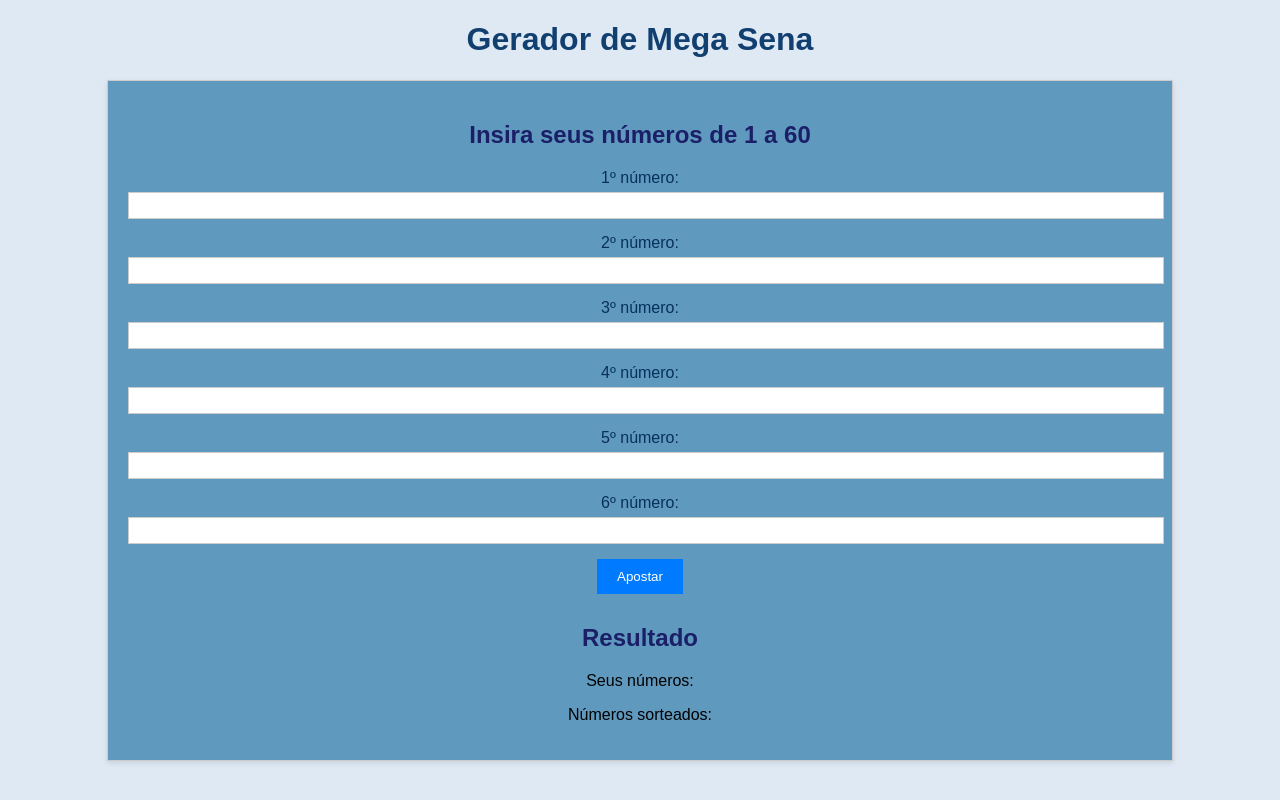
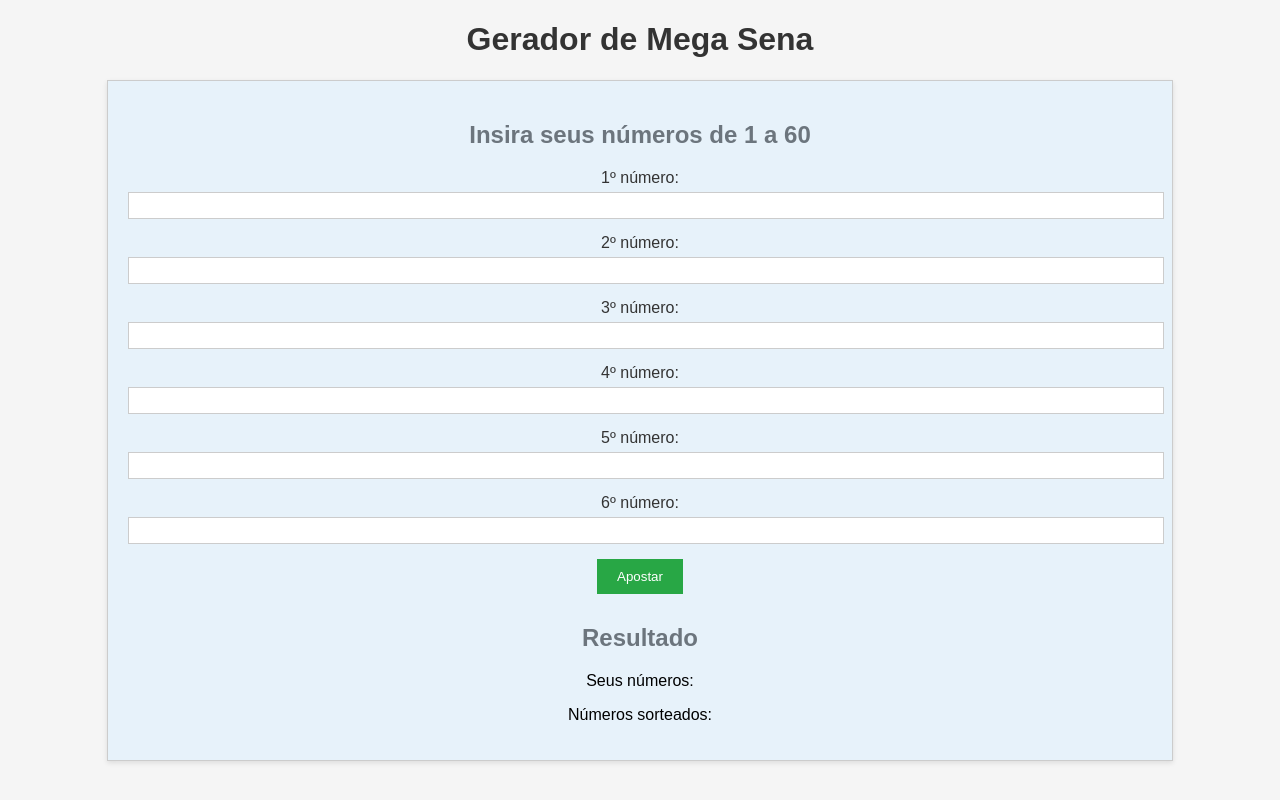
Before and after one commit to Morpheusmmt/N683-MAIDA, a plain HTML site: page N683.html in a window 1280 px wide. Drawn offline with Linux system fonts and the light colour scheme.

Commit message:
Update N683.html
mudança css

```diff
--- a/N683.html
+++ b/N683.html
@@ -115,13 +115,12 @@ formulario.addEventListener('submit', function (evento) {
     alert('Infelizmente, você não acertou nenhum número e continua sem dinheiro.');
   }
 });
-
 </script>
 <style>
   body {
   font-family: sans-serif;
   text-align: center;
-  background-color: #dfe9f3;
+  background-color: #f5f5f5;
   margin: 0;
 }
 
@@ -130,16 +129,16 @@ formulario.addEventListener('submit', function (evento) {
   margin: 20px auto;
   border: 1px solid #ccc;
   padding: 20px;
-  background-color: #6099be;
+  background-color: #e7f2fa ;
   box-shadow: 0 2px 5px rgba(0, 0, 0, 0.1);
 }
 
 h1 {
-  color: #103f70;
+  color: #333;
 }
 
 h2 {
-  color: #1a1f68;
+  color: #6c757d;
 }
 
 .numero-input {
@@ -149,7 +148,7 @@ h2 {
 label {
   display: block;
   margin-bottom: 5px;
-  color: #07305c;
+  color: #333;
 }
 
 input[type="number"] {
@@ -162,7 +161,7 @@ input[type="number"] {
 
 button {
   padding: 10px 20px;
-  background-color: #007bff;
+  background-color: #28a745 ;
   color: white;
   border: none;
   cursor: pointer;
@@ -175,13 +174,13 @@ button {
 #mensagem {
   font-weight: bold;
   margin-bottom: 10px;
-  color: #092c5a;
+  color: #ffc107;
 }
 
 #numeros-usuario,
 #numeros-sorteados {
   font-style: italic;
-  color: #1d0f7a;
+  color:  #dc3545;
 }
 </style>
 </body>
```
